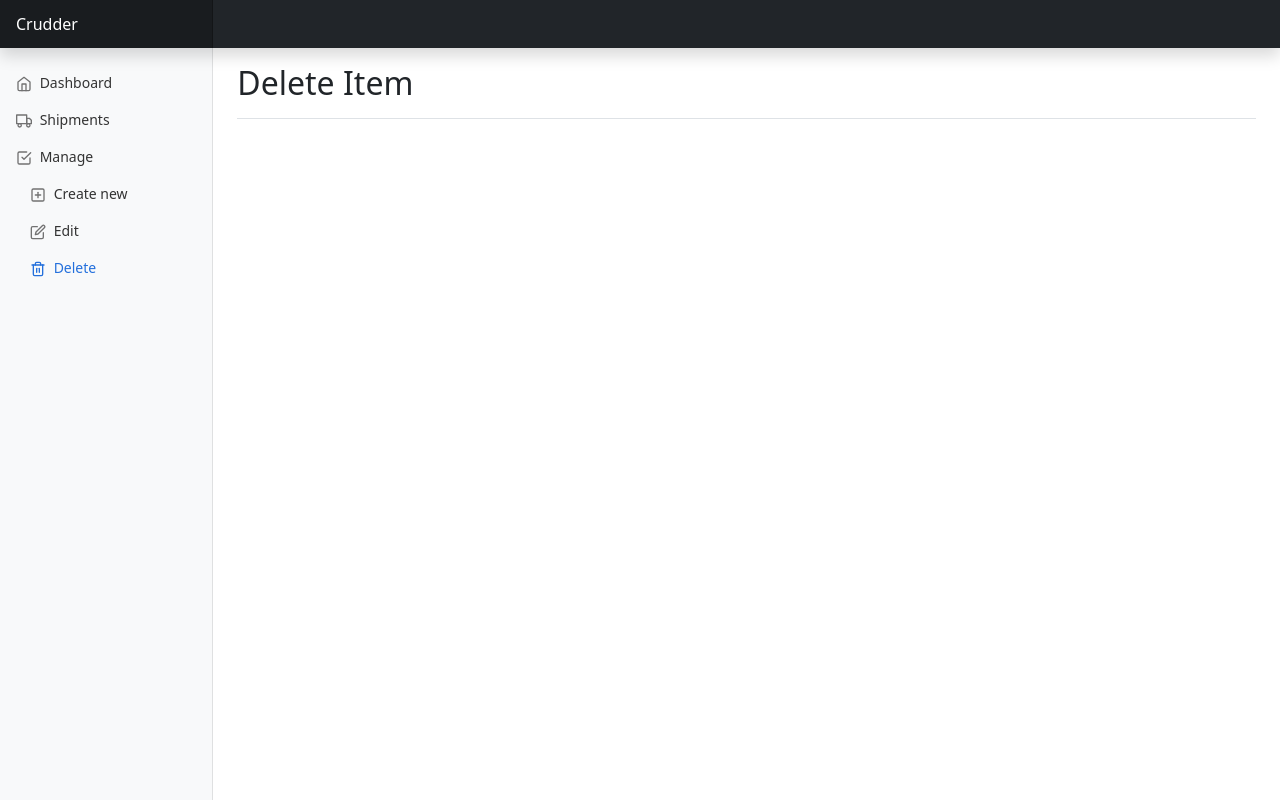
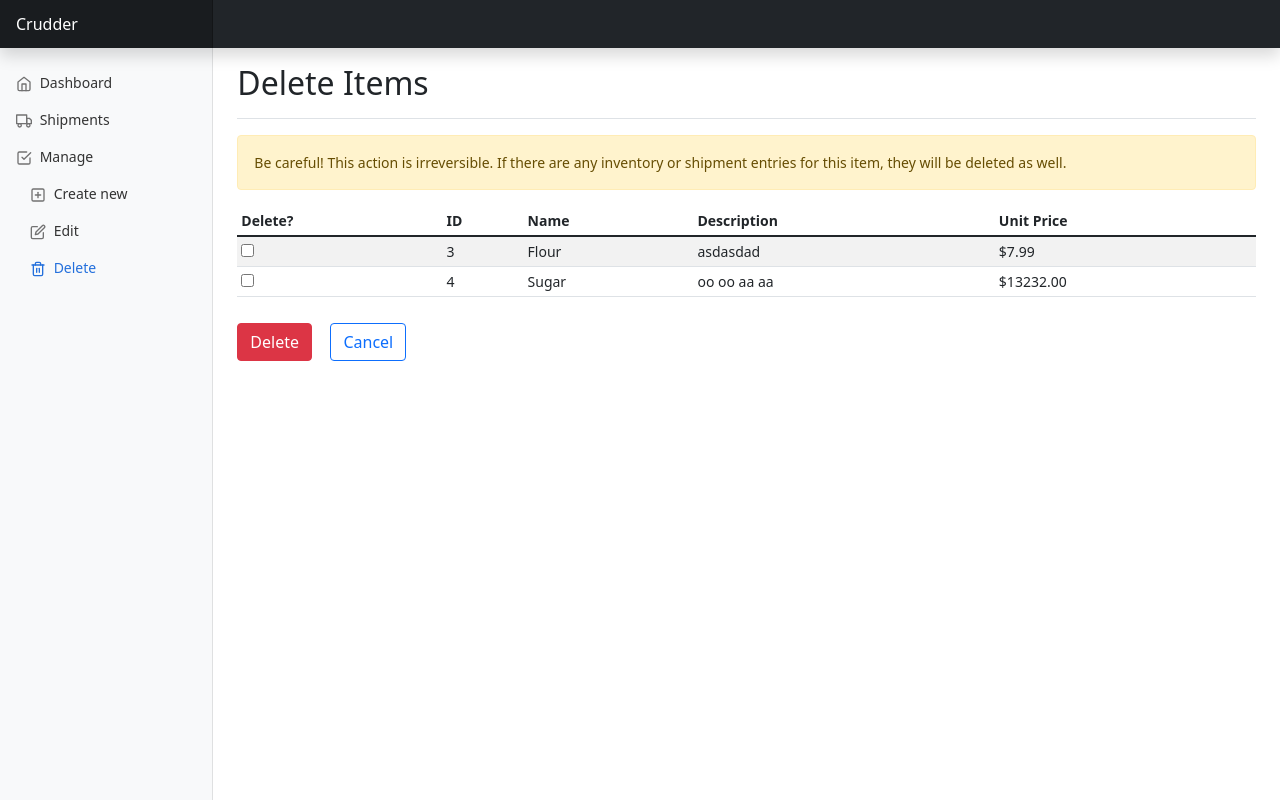
Before and after one commit to Jerrybibo/Crudder, a Flask app: page /manage/delete in a window 1280 px wide. Run offline with Flask 2, Linux system fonts and the light colour scheme; data comes from the database, SQL or seed files in the repository; both versions use the stored data as it was after the commit.

Commit message:
Completed delete and edit functionalities Fixed minor typos

```diff
--- a/app.py
+++ b/app.py
@@ -1,4 +1,4 @@
-from flask import Flask, render_template, request
+from flask import Flask, render_template, request, redirect, url_for
 
 import constants
 import db
@@ -157,14 +157,89 @@ def manage_create():
     return render_template('manage/create.html')
 
 
-@app.route('/manage/edit')
+@app.route('/manage/edit', methods=['GET', 'POST'])
 def manage_edit():
-    return render_template('manage/edit.html')
+    conn = db.get_db_connection()
+    items = db.execute_query(
+        conn=conn,
+        query=constants.GET_ITEMS_QUERY
+    ).fetchall()
+    conn.close()
+    if request.method == 'POST':
+        if len(request.form) == 0:
+            return render_template('manage/edit.html', items=items, warning="Please select an item to edit.")
+        return redirect(url_for('manage_edit_item', item_id=request.form['edit']))
+    return render_template('manage/edit.html', items=items)
 
 
-@app.route('/manage/delete')
+@app.route('/manage/edit/<int:item_id>', methods=['GET', 'POST'])
+def manage_edit_item(item_id):
+    conn = db.get_db_connection()
+    item = db.execute_query(
+        conn=conn,
+        query=constants.GET_ITEM_QUERY,
+        args=(item_id,)
+    ).fetchone()
+    conn.close()
+    if request.method == 'POST':
+        try:
+            name, description, price = request.form['name'], request.form['description'], float(request.form['price'])
+            if not all((name, description, price)):
+                return render_template('manage/edit_details.html', item=item, error="Please fill out all fields.")
+        except ValueError:
+            return render_template('manage/edit_details.html', item=item, error="Price must be a number.")
+        conn = db.get_db_connection()
+        db.execute_query(
+            conn=conn,
+            query=constants.UPDATE_ITEM_QUERY,
+            args=(name, description, price, item_id)
+        )
+        item = db.execute_query(
+            conn=conn,
+            query=constants.GET_ITEM_QUERY,
+            args=(item_id,)
+        ).fetchone()
+        conn.close()
+        return render_template('manage/edit_details.html', item=item, success="Item details updated successfully!")
+    return render_template('manage/edit_details.html', item=item)
+
+
+@app.route('/manage/delete', methods=['GET', 'POST'])
 def manage_delete():
-    return render_template('manage/delete.html')
+    conn = db.get_db_connection()
+    items = db.execute_query(
+        conn=conn,
+        query=constants.GET_ITEMS_QUERY
+    ).fetchall()
+    conn.close()
+    if request.method == 'POST':
+        if len(request.form) == 0:
+            return render_template('manage/delete.html', items=items, warning="No changes were made to the items list.")
+        try:
+            item_deletes = [(key.split('-')[0],) for key in request.form]
+        except ValueError:
+            return render_template('manage/delete.html', items=items, error="Invalid form input; check your POST data.")
+        print(item_deletes)
+        conn = db.get_db_connection()
+        db.execute_many(
+            conn=conn,
+            query=constants.DELETE_ITEM_QUERY,
+            args=item_deletes
+        )
+        items = db.execute_query(
+            conn=conn,
+            query=constants.GET_ITEMS_QUERY
+        ).fetchall()
+        conn.close()
+        if len(item_deletes) > 1:
+            return render_template('manage/delete.html', items=items,
+                                   success=f"Deleted {len(item_deletes)} items successfully!")
+        else:
+            return render_template('manage/delete.html', items=items,
+                                   success=f"Deleted item successfully!")
+    return render_template('manage/delete.html', items=items, warning="Be careful! This action is irreversible. "
+                                                                      "If there are any inventory or shipment entries "
+                                                                      "for this item, they will be deleted as well.")
 
 
 if __name__ == '__main__':
--- a/constants.py
+++ b/constants.py
@@ -7,13 +7,15 @@ GET_SHIPMENTS_QUERY = """SELECT shipments.id as shipment_id, item_id, name, quan
 
 GET_ITEMS_QUERY = "SELECT * FROM items;"
 
+GET_ITEM_QUERY = "SELECT * FROM items WHERE id = ?;"
+
 GET_INVENTORY_QTY_QUERY = "SELECT quantity FROM inventory WHERE item_id = ?;"
 
 CREATE_SHIPMENT_QUERY = "INSERT INTO shipments (item_id, quantity, time_created) VALUES (?, ?, CURRENT_TIMESTAMP)"
 
 CREATE_ITEM_QUERY = "INSERT INTO items (name, description, price) VALUES (?, ?, ?);"
 
-EDIT_ITEM_QUERY = "UPDATE items SET name = ?, description = ?, price = ? WHERE id = ?;"
+UPDATE_ITEM_QUERY = "UPDATE items SET name = ?, description = ?, price = ? WHERE id = ?;"
 
 DELETE_ITEM_QUERY = "DELETE FROM items WHERE id = ?;"
 
--- a/templates/base.html
+++ b/templates/base.html
@@ -91,6 +91,6 @@
     <script src="https://cdn.jsdelivr.net/npm/chart.js@2.9.4/dist/Chart.min.js"
             integrity="sha384-zNy6FEbO50N+Cg5wap8IKA4M/ZnLJgzc6w2NqACZaK0u0FXfOWRRJOnQtpZun8ha"
             crossorigin="anonymous"></script>
-    <script src="../static/dashboard.js"></script>
+    <script src="/static/dashboard.js"></script>
   </body>
 </html>
--- a/templates/index.html
+++ b/templates/index.html
@@ -22,7 +22,6 @@
 {% endblock %}
 {% block header %}Inventory Overview{% endblock %}
 {% block content %}
-
   <div class="table-responsive">
     <table class="table table-striped table-sm">
       <thead>
@@ -31,7 +30,8 @@
           <th scope="col">Name</th>
           <th scope="col">Description</th>
           <th scope="col">Quantity</th>
-          <th scope="col">Price</th>
+          <th scope="col">Unit Price</th>
+          <th scope="col">Total Value</th>
         </tr>
       </thead>
       <tbody>
@@ -42,6 +42,7 @@
           <td>{{ item["description"] }}</td>
           <td>{{ item["quantity"] }}</td>
           <td>{{ "${:.2f}".format(item["price"]) }}</td>
+          <td>{{ "${:.2f}".format(item["price"] * item["quantity"]) }}</td>
         </tr>
       {% endfor %}
       </tbody>
--- a/templates/manage.html
+++ b/templates/manage.html
@@ -52,7 +52,7 @@
           <th scope="col">Item ID</th>
           <th scope="col">Name</th>
           <th scope="col">Description</th>
-          <th scope="col">Price</th>
+          <th scope="col">Unit Price</th>
         </tr>
       </thead>
       <tbody>
--- a/templates/manage/delete.html
+++ b/templates/manage/delete.html
@@ -37,7 +37,53 @@
     </ul>
   </li>
 {% endblock %}
-{% block header %}Delete Item{% endblock %}
+{% block header %}Delete Items{% endblock %}
 {% block content %}
-
+{% if success %}
+  <div class="alert alert-success" role="alert">
+    {{ success }}
+  </div>
+{% endif %}
+{% if warning %}
+  <div class="alert alert-warning" role="alert">
+    {{ warning }}
+  </div>
+{% endif %}
+{% if error %}
+  <div class="alert alert-danger" role="alert">
+    {{ error }}
+  </div>
+{% endif %}
+  <div class="table-responsive">
+  <form method="post">
+    <table class="table table-striped table-sm">
+      <thead>
+        <tr>
+          <th scope="col">Delete?</th>
+          <th scope="col">ID</th>
+          <th scope="col">Name</th>
+          <th scope="col">Description</th>
+          <th scope="col">Unit Price</th>
+        </tr>
+      </thead>
+      <tbody>
+      {% for item in items %}
+        <tr>
+          <td><label>
+              <input type="checkbox" name="{{ item["id"] }}-del">
+          </label></td>
+          <td>{{ item["id"] }}</td>
+          <td>{{ item["name"] }}</td>
+          <td>{{ item["description"] }}</td>
+          <td>{{ "${:.2f}".format(item["price"]) }}</td>
+        </tr>
+      {% endfor %}
+      </tbody>
+    </table>
+    <h1>
+      <button type="submit" onclick="return confirm('Are you sure?')" class="btn btn-danger me-2">Delete</button>
+      <a href="/manage"><button type="button" class="btn btn-outline-primary">Cancel</button></a>
+    </h1>
+  </form>
+  </div>
 {% endblock %}
--- a/templates/shipments/advanced.html
+++ b/templates/shipments/advanced.html
@@ -58,7 +58,7 @@
           <th scope="col">Description</th>
           <th scope="col">Available Qty.</th>
           <th scope="col">Quantity to Send</th>
-          <th scope="col">Price</th>
+          <th scope="col">Unit Price</th>
         </tr>
       </thead>
       <tbody>
```
Also changed, not shown: templates/manage/edit.html (+49 -0 lines), templates/manage/edit_details.html (added, +92 -0 lines), database.db.
